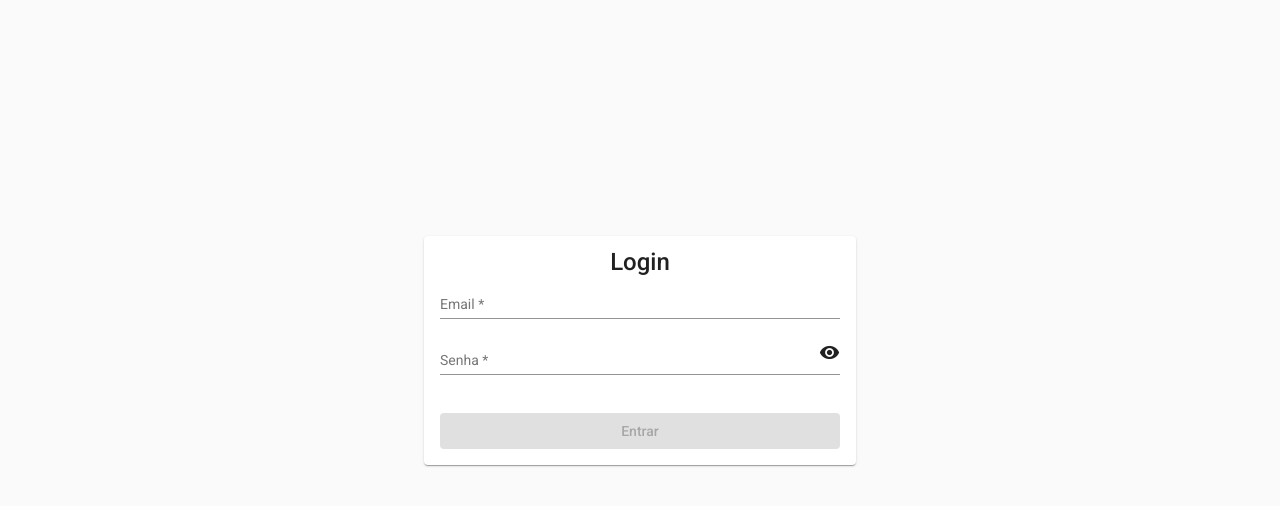
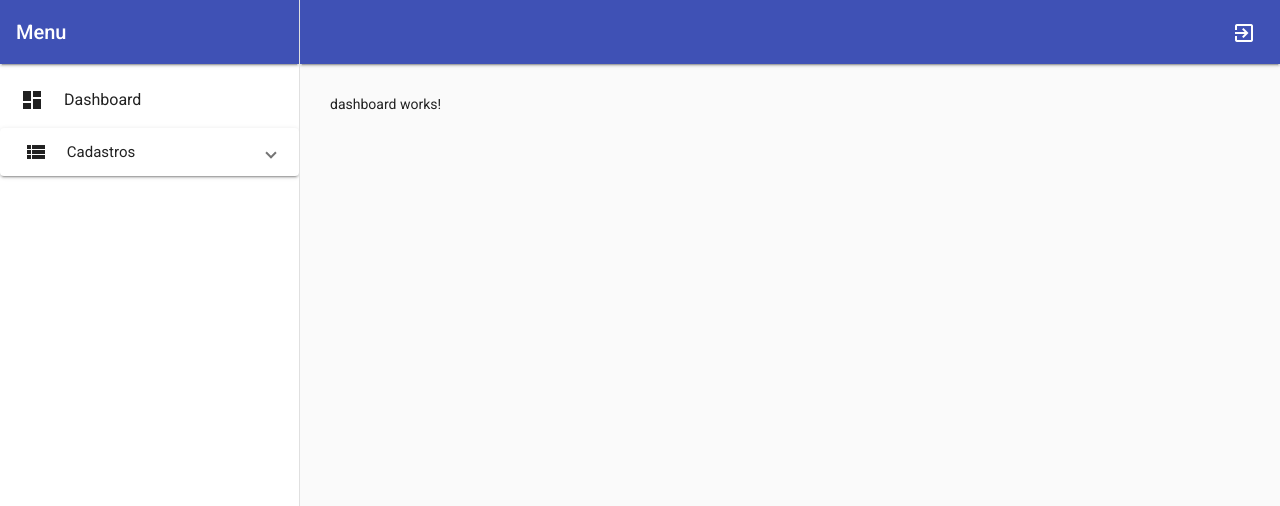
Before and after one commit to andretecnologia/angular-material-oauth-jwt, an Angular app: page /dashboard in a window 1280 px wide. Before the commit this address led to /login. Shown: the top 506 px of the page. Built offline with nearby package versions, Linux system fonts and the light colour scheme.

Commit message:
adicionando variaveis e heranca no css

```diff
--- a/src/app/auth/auth.services.ts
+++ b/src/app/auth/auth.services.ts
@@ -6,7 +6,7 @@ export class AuthService {
   // ...
   public isAuthenticated(): boolean {
 
-    localStorage.setItem('token', '');
+    localStorage.setItem('token', 'true');
     const token = localStorage.getItem('token');
 
     if(token) {
--- a/src/app/pages/login/login/login.component.html
+++ b/src/app/pages/login/login/login.component.html
@@ -2,17 +2,17 @@
 
     <form [formGroup]="loginForm" (ngSubmit)="login()">
       <mat-card class="login-container">
-          <mat-card-title class="text-center">Login</mat-card-title>
+          <mat-card-title class="text-center title">Login</mat-card-title>
 
           <mat-form-field>
             <input matInput type="email" placeholder="Email" formControlName="email"/>
+            <mat-error *ngIf="loginForm.controls.email.errors?.required && loginForm.controls.email.touched">
+              O email é obrigatório
+            </mat-error>
+            <mat-error *ngIf="loginForm.controls.email.errors?.email && loginForm.controls.email.touched">
+              O email inserido é inválido
+            </mat-error>
           </mat-form-field>
-          <mat-error *ngIf="loginForm.controls.email.errors?.required && loginForm.controls.email.touched">
-            O email é obrigatório
-          </mat-error>
-          <mat-error *ngIf="loginForm.controls.email.errors?.email && loginForm.controls.email.touched">
-            O email inserido é inválido
-          </mat-error>
 
           <mat-form-field>
             <input matInput [type]="hide ? 'password' : 'text'" placeholder="Senha" formControlName="password" />
@@ -21,11 +21,8 @@
               A senha é obrigatória
             </mat-error>
           </mat-form-field>
-          <mat-error *ngIf="loginForm.controls.password.errors?.required && loginForm.controls.email.touched">
-            A senha é obrigatória
-          </mat-error>
 
-          <button mat-raised-button color="accent" type="submit" [disabled]="loginForm.invalid" class="button1">Entrar</button>
+          <button mat-raised-button color="primary" type="submit" [disabled]="loginForm.invalid" class="button1">Entrar</button>
       </mat-card>
     </form>
 
--- a/src/styles.scss
+++ b/src/styles.scss
@@ -1,4 +1,5 @@
 @import "~@angular/material/prebuilt-themes/indigo-pink.css";
+@import "variables.scss";
 
 html, body { height: 100%; }
 body { margin: 0; font-family: Roboto, "Helvetica Neue", sans-serif; }
@@ -7,3 +8,8 @@ body { margin: 0; font-family: Roboto, "Helvetica Neue", sans-serif; }
 // "scripts": [
 //   "../node_modules/hammerjs/hammer.min.js"
 // ],
+.login-container {
+  .title {
+    color: $green;
+  }
+}
--- /dev/null
+++ b/src/variables.scss
@@ -0,0 +1 @@
+$green : green;
```
Also changed, not shown: src/app/pages/login/login/login.component.scss (line endings or trailing spaces).
